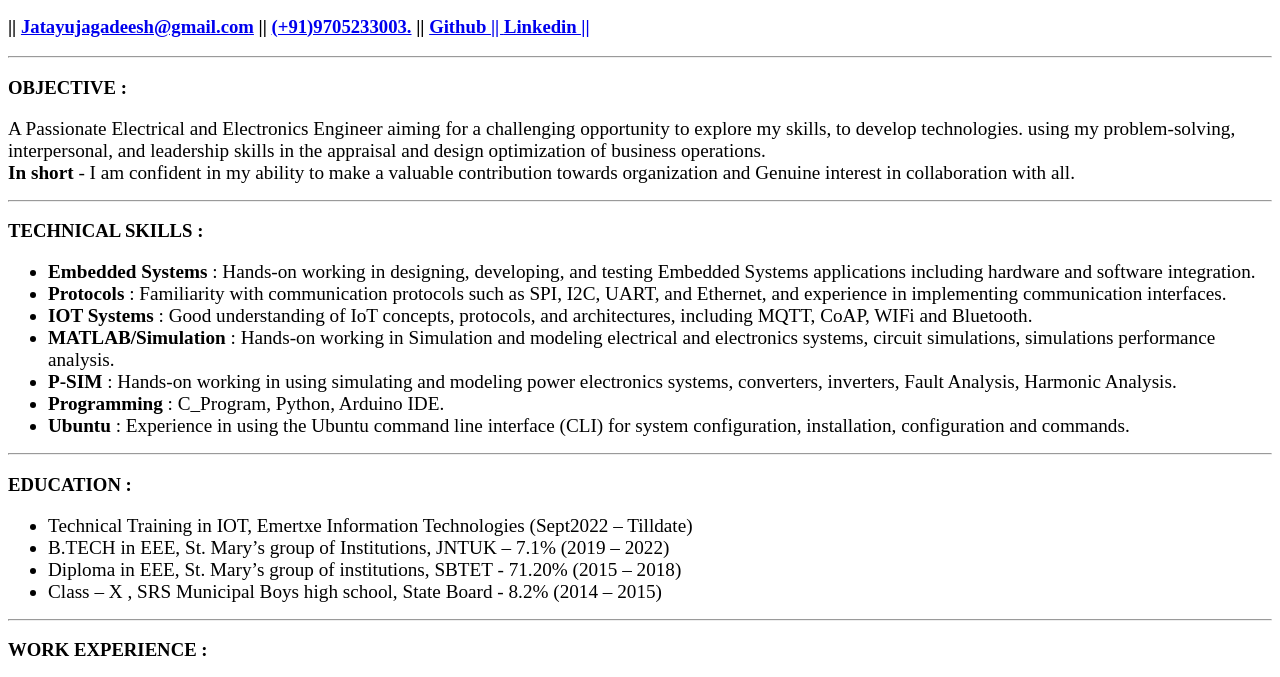
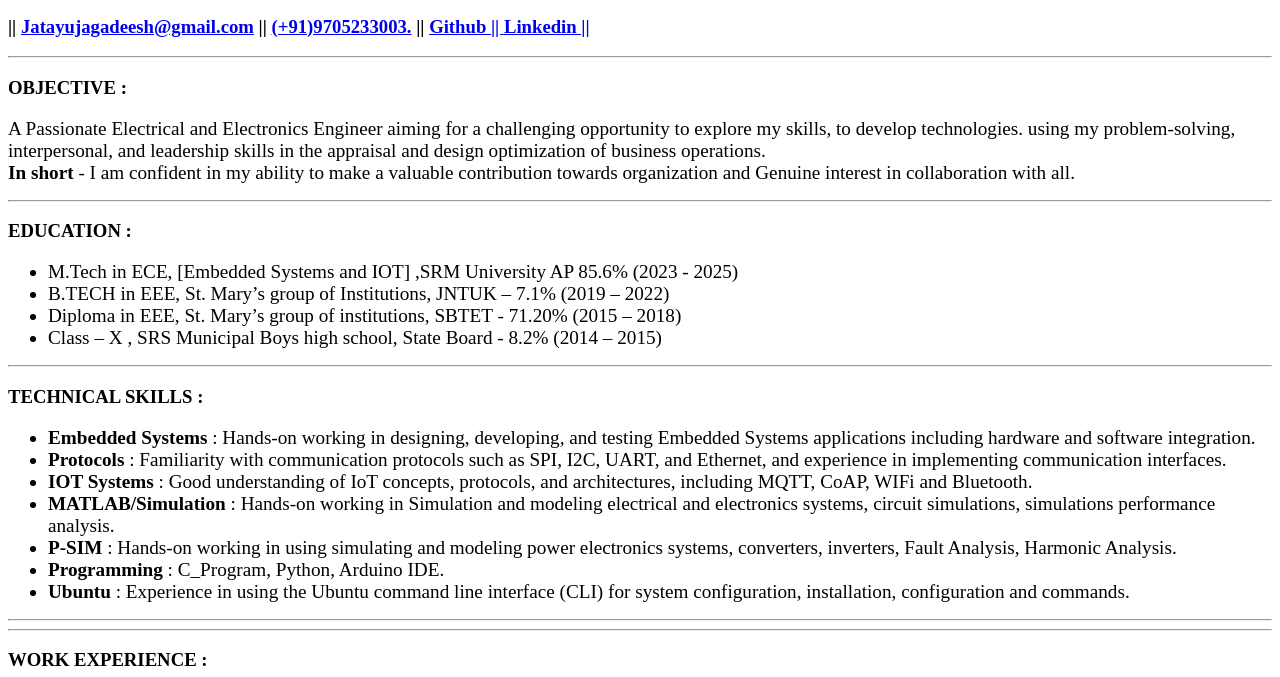
Before and after one commit to Jatayu-Jagadeesh/Jagadeesh_profile.com, a plain HTML site: page index.html in a window 1280 px wide. Shown: the part 105-782 px from the top of the page. Drawn offline with Linux system fonts and the light colour scheme.

Commit message:
Update index.html

```diff
--- a/index.html
+++ b/index.html
@@ -20,6 +20,18 @@
     <br><b>In short</b> - I am confident in my ability to make a valuable contribution towards organization and Genuine interest in collaboration with all.</big></p>
 <hr>
 
+<h3>EDUCATION :</h3>
+
+<p></p><ul>
+    <big>
+        <li>M.Tech in ECE, [Embedded Systems and IOT] ,SRM University AP 85.6% (2023 - 2025)</li>
+        <li>B.TECH in EEE, St. Mary’s group of Institutions, JNTUK – 7.1% (2019 – 2022)</li>
+        <li>Diploma in EEE, St. Mary’s group of institutions, SBTET - 71.20% (2015 – 2018)</li>
+        <li>Class – X , SRS Municipal Boys high school, State Board - 8.2% (2014 – 2015)</li>
+    </big>
+</ul><p></p>
+<hr>
+
 <h3>TECHNICAL SKILLS :</h3>
 <p></p><ul>
     <big>
@@ -35,16 +47,7 @@
 
 <hr>
 
-<h3>EDUCATION :</h3>
 
-<p></p><ul>
-    <big>
-        <li>Technical Training in IOT, Emertxe Information Technologies (Sept2022 – Tilldate)</li>
-        <li>B.TECH in EEE, St. Mary’s group of Institutions, JNTUK – 7.1% (2019 – 2022)</li>
-        <li>Diploma in EEE, St. Mary’s group of institutions, SBTET - 71.20% (2015 – 2018)</li>
-        <li>Class – X , SRS Municipal Boys high school, State Board - 8.2% (2014 – 2015)</li>
-    </big>
-</ul><p></p>
 
 <hr>
 
```
